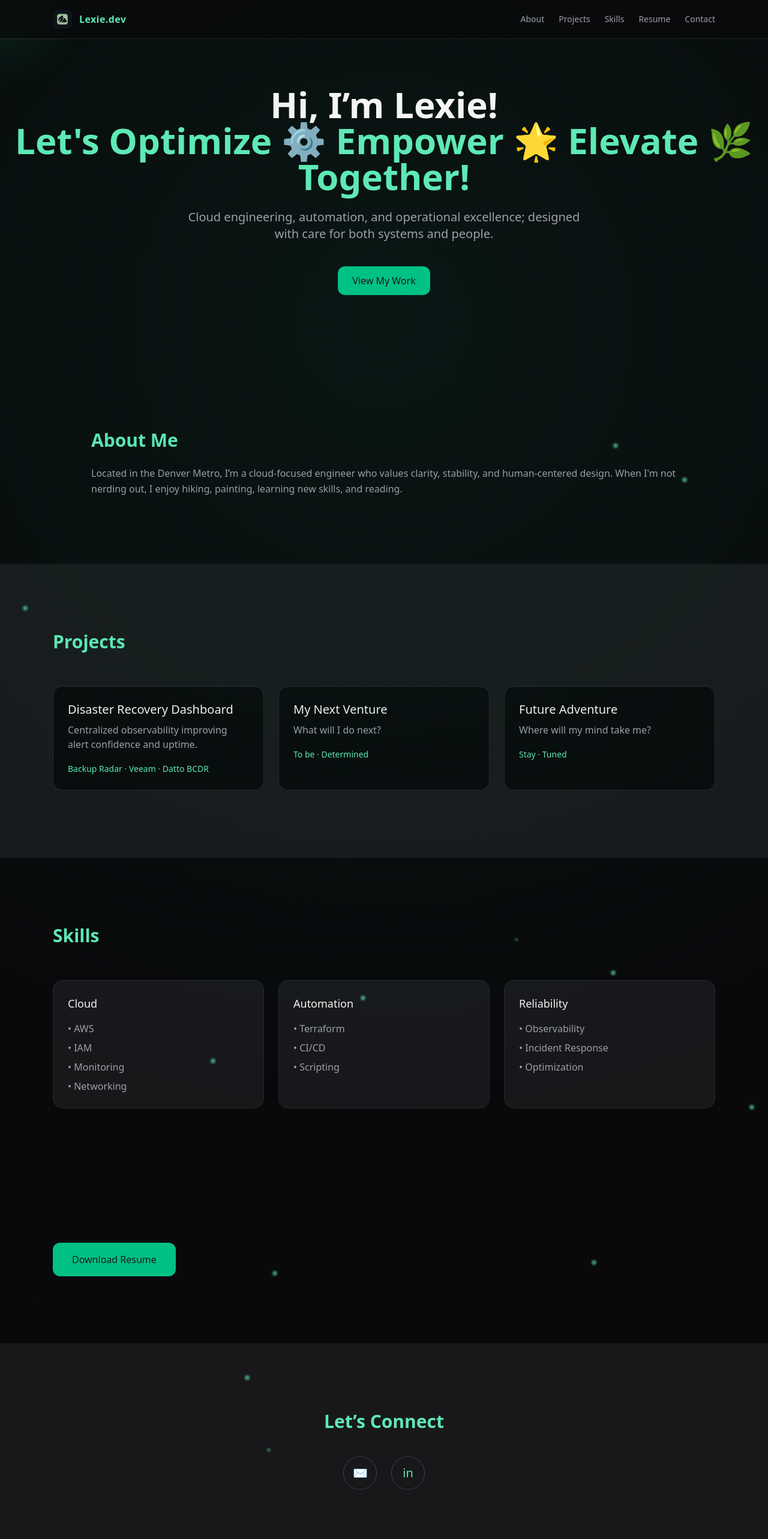
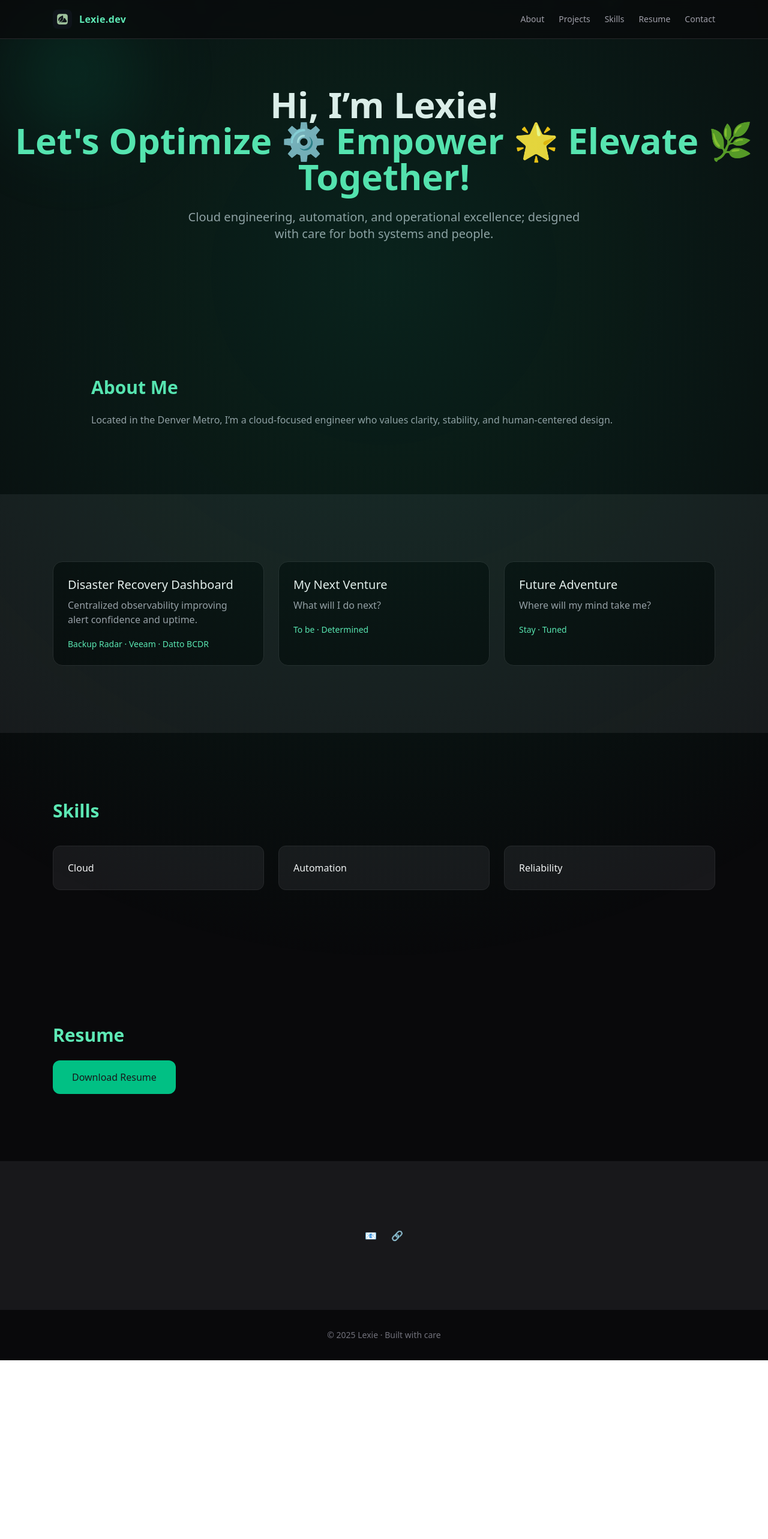
Before and after one commit to alexis-brianna/my-portfolio, a React (Vite) app: page / in a window 1280 px wide. Shown: the top 2566 px of the page at 60% size. After the commit the page ends 2268 px from the top, so only its background shows below. Built offline with nearby package versions, Linux system fonts and the light colour scheme.

Commit message:
Several vibe adjustments....

```diff
--- a/src/App.tsx
+++ b/src/App.tsx
@@ -1,66 +1,94 @@
-import { useEffect, useState } from "react";
+import { useEffect, useRef } from "react";
 import { motion, useScroll, useTransform } from "framer-motion";
 import type { Variants } from "framer-motion";
 
 /* ---------------- ANIMATION VARIANTS ---------------- */
 
 const fadeUp: Variants = {
-  hidden: { opacity: 0, y: 20 },
+  hidden: { opacity: 0, y: 24 },
   visible: {
     opacity: 1,
     y: 0,
-    transition: { duration: 0.6, ease: [0.16, 1, 0.3, 1] },
+    transition: {
+      duration: 0.6,
+      ease: [0.16, 1, 0.3, 1],
+    },
   },
 };
 
 const stagger: Variants = {
   hidden: {},
-  visible: { transition: { staggerChildren: 0.12 } },
-};
-
-const buttonMotion = {
-  whileHover: { scale: 1.05, y: -2 },
-  whileTap: { scale: 0.97 },
-  transition: {
-    type: "spring" as const,
-    stiffness: 320,
-    damping: 20,
+  visible: {
+    transition: { staggerChildren: 0.12 },
   },
 };
 
+/* ---------------- CURSOR GLOW ---------------- */
+
+function CursorGlow() {
+  const glowRef = useRef<HTMLDivElement>(null);
+
+  useEffect(() => {
+    const move = (e: MouseEvent) => {
+      if (!glowRef.current) return;
+      glowRef.current.style.transform = `translate(${e.clientX - 120}px, ${e.clientY - 120}px)`;
+    };
+    window.addEventListener("mousemove", move);
+    return () => window.removeEventListener("mousemove", move);
+  }, []);
+
+  return (
+    <div
+      ref={glowRef}
+      className="pointer-events-none fixed top-0 left-0 w-[240px] h-[240px] rounded-full bg-emerald-400/10 blur-3xl transition-transform duration-75"
+    />
+  );
+}
+
+/* ---------------- FIREFLIES ---------------- */
+
+function Fireflies() {
+  return (
+    <div className="pointer-events-none fixed inset-0 overflow-hidden">
+      {Array.from({ length: 18 }).map((_, i) => (
+        <motion.span
+          key={i}
+          className="absolute w-1.5 h-1.5 rounded-full bg-emerald-300/60 blur-sm"
+          initial={{
+            x: Math.random() * window.innerWidth,
+            y: Math.random() * window.innerHeight,
+            opacity: 0.4,
+          }}
+          animate={{
+            y: ["-10px", "10px", "-10px"],
+            opacity: [0.3, 0.7, 0.3],
+          }}
+          transition={{
+            duration: 6 + Math.random() * 4,
+            repeat: Infinity,
+            ease: "easeInOut",
+          }}
+        />
+      ))}
+    </div>
+  );
+}
 
 /* ---------------- APP ---------------- */
 
 export default function App() {
   const { scrollY } = useScroll();
-  const y = useTransform(scrollY, [0, 600], [0, -80]);
-
-  const [cursor, setCursor] = useState({ x: 0, y: 0 });
-
-  useEffect(() => {
-    const move = (e: MouseEvent) =>
-      setCursor({ x: e.clientX, y: e.clientY });
-    window.addEventListener("mousemove", move);
-    return () => window.removeEventListener("mousemove", move);
-  }, []);
+  const bgY = useTransform(scrollY, [0, 600], [0, -120]);
 
   return (
     <div className="relative bg-zinc-950 text-zinc-100 min-h-screen font-sans antialiased overflow-hidden">
-      {/* Cursor glow (small & soft) */}
-      <div
-        className="pointer-events-none fixed inset-0 z-0"
-        style={{
-          background: `radial-gradient(220px at ${cursor.x}px ${cursor.y}px, rgba(16,185,129,0.12), transparent 70%)`,
-        }}
+      <CursorGlow />
+      <Fireflies />
+
+      <motion.div
+        style={{ y: bgY }}
+        className="absolute inset-0 bg-[radial-gradient(circle_at_50%_20%,rgba(16,185,129,0.15),transparent_60%)]"
       />
-
-      {/* Parallax ambient glow */}
-      <motion.div
-        style={{ y }}
-        className="pointer-events-none absolute inset-0 bg-[radial-gradient(circle_at_50%_20%,rgba(16,185,129,0.08),transparent_60%)]"
-      />
-
-      <Fireflies />
 
       <Navbar />
       <Hero />
@@ -74,47 +102,20 @@ export default function App() {
   );
 }
 
-/* ---------------- FIREFLIES ---------------- */
-
-function Fireflies() {
-  return (
-    <div className="pointer-events-none absolute inset-0 overflow-hidden z-0">
-      {Array.from({ length: 18 }).map((_, i) => (
-        <span
-          key={i}
-          className="absolute w-2 h-2 rounded-full bg-emerald-300/60 blur-[1.5px] animate-firefly"
-          style={{
-            top: `${Math.random() * 100}%`,
-            left: `${Math.random() * 100}%`,
-            animationDelay: `${Math.random() * 12}s`,
-            animationDuration: `${18 + Math.random() * 20}s`,
-          }}
-        />
-      ))}
-    </div>
-  );
-}
-
 /* ---------------- NAVBAR ---------------- */
 
 function Navbar() {
   return (
     <nav className="fixed top-0 w-full z-50 bg-zinc-950/70 backdrop-blur border-b border-zinc-800">
       <div className="max-w-6xl mx-auto px-6 py-4 flex justify-between items-center">
-        <motion.div {...buttonMotion} className="flex items-center gap-3">
+        <motion.div whileHover={{ scale: 1.05 }} className="flex items-center gap-3">
           <img src="/favicon.jpg" className="w-8 h-8 rounded-lg" />
-          <span className="font-semibold tracking-wide text-emerald-300">
-            Lexie.dev
-          </span>
+          <span className="font-semibold tracking-wide text-emerald-300">Lexie.dev</span>
         </motion.div>
 
         <div className="hidden md:flex space-x-6 text-sm text-zinc-400">
           {["About", "Projects", "Skills", "Resume", "Contact"].map((item) => (
-            <a
-              key={item}
-              href={`#${item.toLowerCase()}`}
-              className="hover:text-emerald-300 transition-colors"
-            >
+            <a key={item} href={`#${item.toLowerCase()}`} className="hover:text-emerald-300">
               {item}
             </a>
           ))}
@@ -128,30 +129,19 @@ function Navbar() {
 
 function Hero() {
   return (
-    <section className="pt-36 pb-28 text-center relative">
+    <section className="pt-36 pb-28 text-center">
       <motion.div variants={stagger} initial="hidden" animate="visible">
         <motion.h1 variants={fadeUp} className="text-5xl md:text-6xl font-bold mb-6">
-          Hi, I’m Lexie!
-          <br />
+          Hi, I’m Lexie! <br />
           <span className="text-emerald-300">
             Let's Optimize ⚙️ Empower 🌟 Elevate 🌿 Together!
           </span>
         </motion.h1>
 
         <motion.p variants={fadeUp} className="text-xl text-zinc-400 max-w-2xl mx-auto">
-          Cloud engineering, automation, and operational excellence; designed
-          with care for both systems and people.
+          Cloud engineering, automation, and operational excellence; designed with care
+          for both systems and people.
         </motion.p>
-
-        <motion.div variants={fadeUp} className="mt-10 flex justify-center gap-4">
-          <motion.a
-            {...buttonMotion}
-            href="#projects"
-            className="px-6 py-3 rounded-xl bg-emerald-400/90 hover:bg-emerald-300 text-zinc-900 font-medium"
-          >
-            View My Work
-          </motion.a>
-        </motion.div>
       </motion.div>
     </section>
   );
@@ -162,14 +152,11 @@ function Hero() {
 function About() {
   return (
     <section id="about" className="max-w-5xl mx-auto px-6 py-28">
-      <motion.div variants={fadeUp} initial="hidden" whileInView="visible" viewport={{ once: true }}>
-        <h2 className="text-3xl font-semibold mb-6 text-emerald-300">
-          About Me
-        </h2>
-        <p className="text-zinc-400 leading-relaxed">
-          Located in the Denver Metro, I’m a cloud-focused engineer who values
-          clarity, stability, and human-centered design. When I'm not nerding
-          out, I enjoy hiking, painting, learning new skills, and reading.
+      <motion.div variants={fadeUp} initial="hidden" whileInView="visible">
+        <h2 className="text-3xl font-semibold mb-6 text-emerald-300">About Me</h2>
+        <p className="text-zinc-400">
+          Located in the Denver Metro, I’m a cloud-focused engineer who values clarity,
+          stability, and human-centered design.
         </p>
       </motion.div>
     </section>
@@ -199,26 +186,21 @@ const projectData = [
 function Projects() {
   return (
     <section id="projects" className="bg-zinc-900 py-28">
-      <div className="max-w-6xl mx-auto px-6">
-        <motion.h2 variants={fadeUp} initial="hidden" whileInView="visible" className="text-3xl font-semibold mb-14 text-emerald-300">
-          Projects
-        </motion.h2>
-
-        <motion.div variants={stagger} initial="hidden" whileInView="visible" className="grid md:grid-cols-3 gap-6">
-          {projectData.map((project) => (
-            <motion.div
-              key={project.title}
-              variants={fadeUp}
-              whileHover={{ y: -8, scale: 1.02 }}
-              transition={{ type: "spring", stiffness: 260, damping: 20 }}
-              className="p-6 rounded-2xl bg-zinc-950 border border-zinc-800 hover:border-emerald-400/40"
-            >
-              <h3 className="text-xl font-medium mb-2">{project.title}</h3>
-              <p className="text-zinc-400 mb-4">{project.description}</p>
-              <span className="text-sm text-emerald-300">{project.stack}</span>
-            </motion.div>
-          ))}
-        </motion.div>
+      <div className="max-w-6xl mx-auto px-6 grid md:grid-cols-3 gap-6">
+        {projectData.map((p) => (
+          <motion.div
+            key={p.title}
+            variants={fadeUp}
+            initial="hidden"
+            whileInView="visible"
+            whileHover={{ y: -6, scale: 1.02 }}
+            className="p-6 rounded-2xl bg-zinc-950 border border-zinc-800"
+          >
+            <h3 className="text-xl mb-2">{p.title}</h3>
+            <p className="text-zinc-400 mb-4">{p.description}</p>
+            <span className="text-sm text-emerald-300">{p.stack}</span>
+          </motion.div>
+        ))}
       </div>
     </section>
   );
@@ -229,29 +211,15 @@ function Projects() {
 function Skills() {
   return (
     <section id="skills" className="max-w-6xl mx-auto px-6 py-28">
-      <motion.h2 variants={fadeUp} className="text-3xl font-semibold mb-14 text-emerald-300">
-        Skills
-      </motion.h2>
-
-      <motion.div variants={stagger} className="grid md:grid-cols-3 gap-6 text-zinc-400">
-        <SkillBlock title="Cloud" items={["AWS", "IAM", "Monitoring", "Networking"]} />
-        <SkillBlock title="Automation" items={["Terraform", "CI/CD", "Scripting"]} />
-        <SkillBlock title="Reliability" items={["Observability", "Incident Response", "Optimization"]} />
-      </motion.div>
+      <h2 className="text-3xl font-semibold mb-10 text-emerald-300">Skills</h2>
+      <div className="grid md:grid-cols-3 gap-6">
+        {["Cloud", "Automation", "Reliability"].map((title) => (
+          <div key={title} className="p-6 bg-zinc-900 border border-zinc-800 rounded-xl">
+            {title}
+          </div>
+        ))}
+      </div>
     </section>
-  );
-}
-
-function SkillBlock({ title, items }: { title: string; items: string[] }) {
-  return (
-    <motion.div variants={fadeUp} className="p-6 rounded-2xl bg-zinc-900 border border-zinc-800">
-      <h3 className="text-lg font-medium mb-4 text-zinc-100">{title}</h3>
-      <ul className="space-y-2">
-        {items.map((item) => (
-          <li key={item}>• {item}</li>
-        ))}
-      </ul>
-    </motion.div>
   );
 }
 
@@ -260,14 +228,14 @@ function SkillBlock({ title, items }: { title: string; items: string[] }) {
 function Resume() {
   return (
     <section id="resume" className="max-w-6xl mx-auto px-6 py-28">
-      <motion.a
-        {...buttonMotion}
+      <h2 className="text-3xl font-semibold mb-6 text-emerald-300">Resume</h2>
+      <a
         href="/Alexis-Chaffin-Resume.pdf"
         target="_blank"
-        className="inline-flex px-8 py-4 rounded-xl bg-emerald-400/90 hover:bg-emerald-300 text-zinc-900 font-medium"
+        className="inline-flex px-8 py-4 rounded-xl bg-emerald-400/90 text-zinc-900"
       >
         Download Resume
-      </motion.a>
+      </a>
     </section>
   );
 }
@@ -277,41 +245,24 @@ function Resume() {
 function Contact() {
   return (
     <section id="contact" className="bg-zinc-900 py-28 text-center">
-      <motion.h2 variants={fadeUp} className="text-3xl font-semibold mb-10 text-emerald-300">
-        Let’s Connect
-      </motion.h2>
-
       <div className="flex justify-center gap-6">
-        <IconButton href="mailto:lexie@pxedust.cc" label="Email">
-          ✉️
-        </IconButton>
-        <IconButton href="https://www.linkedin.com/in/abchaffin" label="LinkedIn">
-          in
-        </IconButton>
+        <motion.a
+          whileHover={{ scale: 1.1 }}
+          href="mailto:lexie@pxedust.cc"
+          aria-label="Email"
+        >
+          📧
+        </motion.a>
+        <motion.a
+          whileHover={{ scale: 1.1 }}
+          href="https://www.linkedin.com/in/abchaffin"
+          target="_blank"
+          aria-label="LinkedIn"
+        >
+          🔗
+        </motion.a>
       </div>
     </section>
-  );
-}
-
-function IconButton({
-  href,
-  label,
-  children,
-}: {
-  href: string;
-  label: string;
-  children: React.ReactNode;
-}) {
-  return (
-    <motion.a
-      {...buttonMotion}
-      href={href}
-      aria-label={label}
-      target={href.startsWith("http") ? "_blank" : undefined}
-      className="w-14 h-14 rounded-full border border-zinc-700 flex items-center justify-center text-emerald-300 text-xl hover:border-emerald-400"
-    >
-      {children}
-    </motion.a>
   );
 }
 
```
Also changed, not shown: src/index.css (+14 -0 lines).
